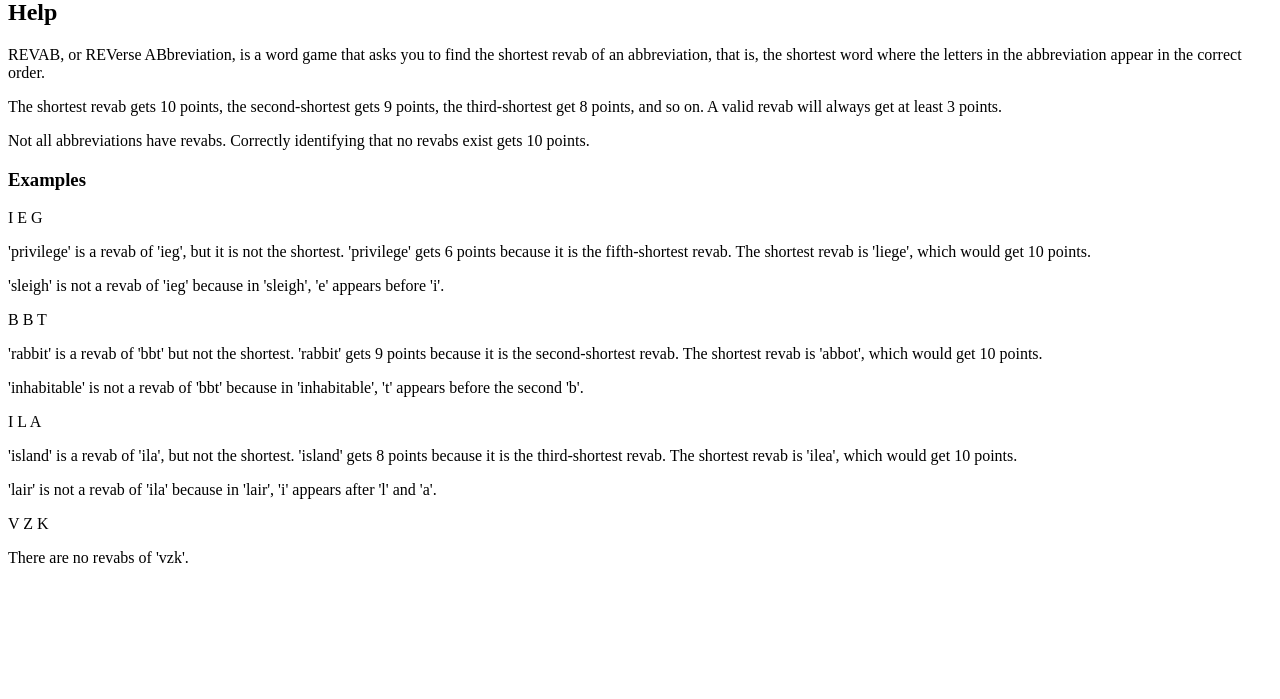
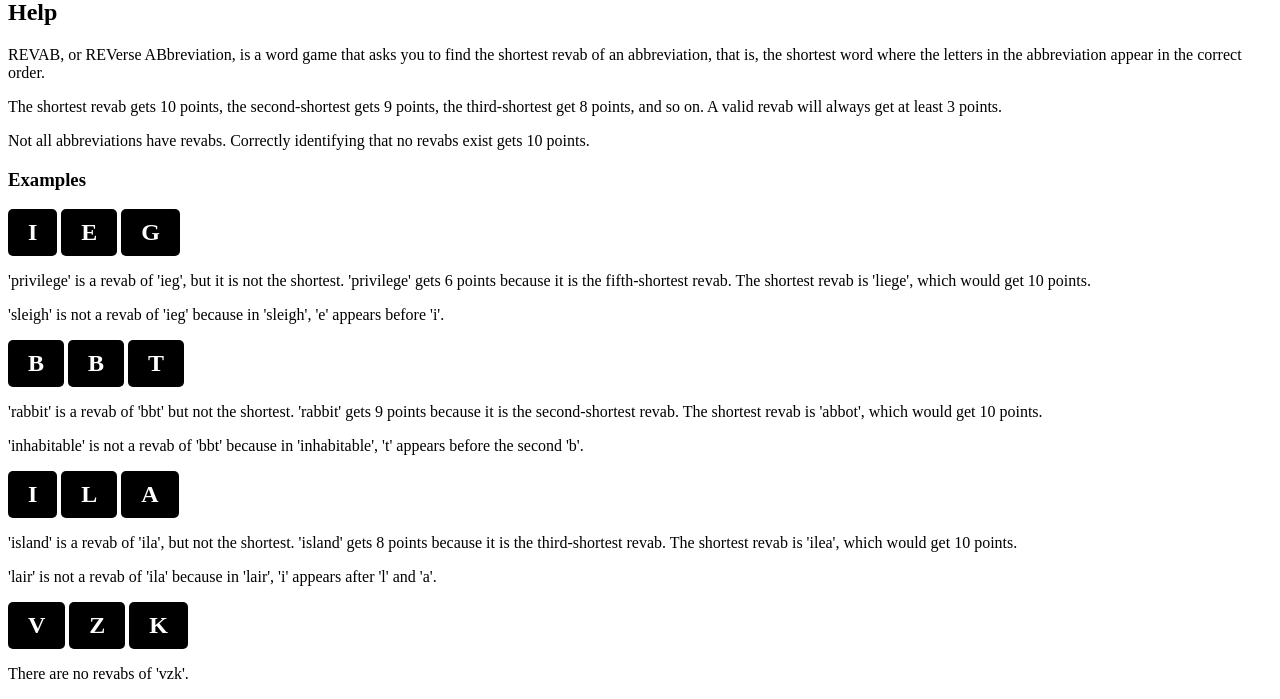
Before and after one commit to mathews012468/revab, a Django app: page /help in a window 1280 px wide. Shown: the part 124-823 px from the top of the page. Before the commit the page ends 687 px from the top, so only its background shows below. Run offline with Django 4.2, Linux system fonts and the light colour scheme.

Commit message:
make revab letter styles universal

```diff
--- a/revab/revabapp/static/revabapp/css/styles.css
+++ b/revab/revabapp/static/revabapp/css/styles.css
@@ -21,3 +21,13 @@ h1 {
     height: 32px;
     margin-left: 10px;
 }
+
+.revab-letter {
+    display: inline-block;
+    font-size: 24px;
+    font-weight: bold;
+    color: #ffffff;
+    background-color: #000000;
+    padding: 10px 20px;
+    border-radius: 5px;
+}
```
Also changed, not shown: revab/revabapp/static/revabapp/css/game-page.css (+0 -10 lines).
